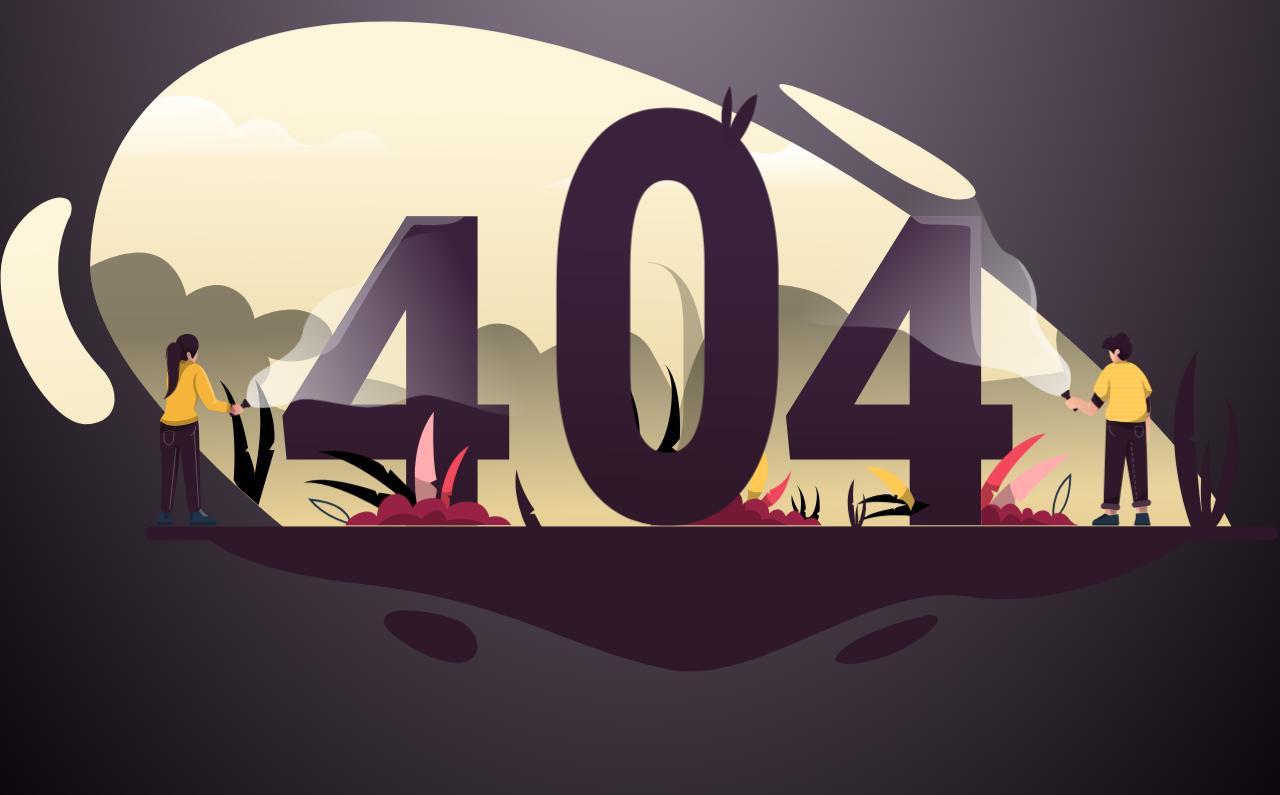
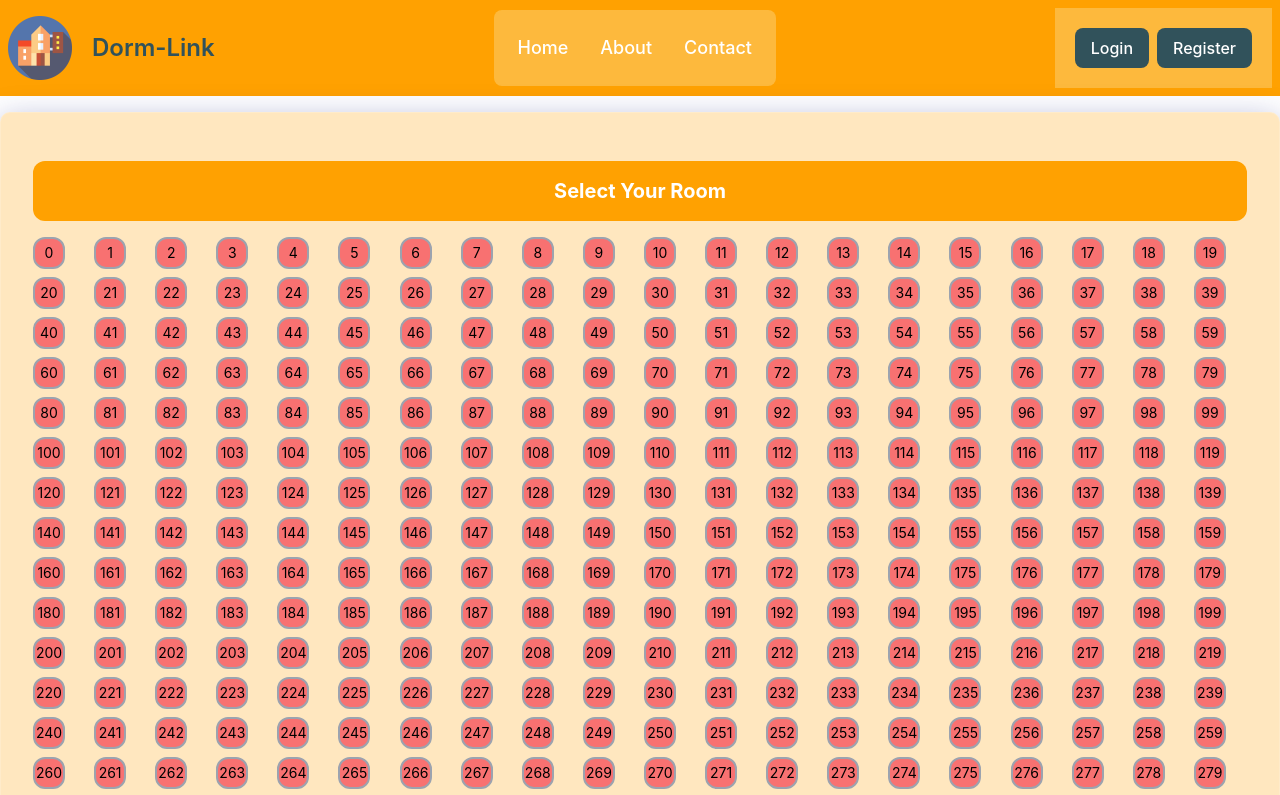
Before and after one commit to MrSingh2000/dormlink, a React (Create React App) app in the folder client/: page /roomchart in a window 1280 px wide. Before the commit this address had no page. Shown: the top 795 px of the page. Built offline with nearby package versions, Linux system fonts and the light colour scheme.

Commit message:
room chart UI: done

```diff
--- a/client/src/App.css
+++ b/client/src/App.css
@@ -1,38 +1,11 @@
-.App {
-  text-align: center;
+.seat-chart {
+  background: rgba(255, 161, 1, 0.25);
+  box-shadow: 0 8px 32px 0 rgba(31, 38, 135, 0.37);
+  backdrop-filter: blur(4px);
+  -webkit-backdrop-filter: blur(4px);
+  border-radius: 10px;
+  border: 1px solid rgba(255, 255, 255, 0.18);
+  padding: 2rem;
+  margin-top: 1rem;
+  margin-bottom: 1rem;
 }
-
-.App-logo {
-  height: 40vmin;
-  pointer-events: none;
-}
-
-@media (prefers-reduced-motion: no-preference) {
-  .App-logo {
-    animation: App-logo-spin infinite 20s linear;
-  }
-}
-
-.App-header {
-  background-color: #282c34;
-  min-height: 100vh;
-  display: flex;
-  flex-direction: column;
-  align-items: center;
-  justify-content: center;
-  font-size: calc(10px + 2vmin);
-  color: white;
-}
-
-.App-link {
-  color: #61dafb;
-}
-
-@keyframes App-logo-spin {
-  from {
-    transform: rotate(0deg);
-  }
-  to {
-    transform: rotate(360deg);
-  }
-}
--- a/client/src/App.js
+++ b/client/src/App.js
@@ -8,6 +8,7 @@ import Error from "./components/error/ErrorEle";
 import { createBrowserRouter, RouterProvider } from "react-router-dom";
 import AdminDashboard from "./components/AdminDashboard";
 import AdminLogin from "./components/auth/admin/Login";
+import RoomChart from "./components/hostel/RoomChart";
 
 const router = createBrowserRouter([
   {
@@ -23,6 +24,10 @@ const router = createBrowserRouter([
         path: "/contact",
         element: <Contact />,
       },
+      {
+        path: "/roomchart",
+        element: <RoomChart />
+      }
     ],
   },
   {
--- a/client/src/components/hostel/RoomChart.jsx
+++ b/client/src/components/hostel/RoomChart.jsx
@@ -1,9 +1,94 @@
-import React from 'react'
+import React, { useState } from "react";
+import { useEffect } from "react";
 
-function RoomChart() {
+const Room = ({ roomNum, id, isSelected, onSelect }) => (
+  <div
+    className={`seat ${
+      isSelected ? "bg-[#00ff00]" : "bg-red-400"
+    } w-8 h-8 rounded-xl border-gray-400 border-2 text-sm flex items-center justify-center cursor-pointer hover:bg-[#00ff00] `}
+    onClick={() => onSelect(id)}
+  >
+    {roomNum}
+  </div>
+);
+
+const RoomChart = () => {
+  const [selectedRoom, setSelectedRoom] = useState(null);
+  const [allRooms, setAllRooms] = useState([]);
+  const hostel = Object.freeze({
+    BH1: 276,
+    BH2: 276,
+    BH3: 276,
+    BH4: 276,
+    GH: 93,
+    MTH: 282,
+    KCH: 285,
+  });
+
+  const handleSeatSelect = (seatId) => {
+    // Toggle seat selection
+    let rooms = [...allRooms];
+    let newRooms = rooms.map((item) => ({ ...item, isSelected: false }));
+
+    setSelectedRoom(newRooms[seatId]);
+    newRooms[seatId] = {
+      id: seatId,
+      roomNum: seatId + 101,
+      isSelected: !rooms[seatId].isSelected,
+    };
+    setAllRooms(newRooms);
+  };
+
+  // Generate an array of seat components
+  useEffect(() => {
+    let rooms = [];
+    for (let i = 0; i < hostel.KCH; i++) {
+      rooms.push({
+        id: i,
+        roomNum: i + 101,
+        isSelected: false,
+        available: true,
+      });
+      setAllRooms(rooms);
+    }
+  }, []);
+
+  const handleSubmit = () => {
+    console.log("send room details");
+    // TODO: Write the logic to send room details here
+  };
+
   return (
-    <div>this is roomchat applicatoin</div>
-  )
-}
+    <div className="bg-white min-h-screen flex flex-col justify-center">
+      <div className="seat-chart min-w-1/3">
+        <h2 className="text-center bg-[#ffa101] p-4 my-4 rounded-xl text-xl font-bold text-white">
+          Select Your Room
+        </h2>
+        <div className="grid grid-cols-20 gap-2">
+          {allRooms.map((room) => {
+            return (
+              <Room
+                key={room.id}
+                id={room.id}
+                roomNum={room.id}
+                isSelected={room.isSelected}
+                onSelect={handleSeatSelect}
+              />
+            );
+          })}
+        </div>
+      </div>
 
-export default RoomChart
+      <div className="flex justify-center w-full">
+        <button
+          type="button"
+          class="py-2 px-4  bg-indigo-600 hover:bg-indigo-700 focus:ring-indigo-500 focus:ring-offset-indigo-200 text-white transition ease-in duration-200 text-center text-base font-semibold shadow-md focus:outline-none focus:ring-2 focus:ring-offset-2  rounded-lg max-w-lg"
+        >
+          Select
+        </button>
+      </div>
+    </div>
+  );
+};
+
+export default RoomChart;
--- a/client/tailwind.config.js
+++ b/client/tailwind.config.js
@@ -1,10 +1,13 @@
 /** @type {import('tailwindcss').Config} */
 module.exports = {
-  content: [
-    "./src/**/*.{js,jsx,ts,tsx}",
-  ],
+  content: ["./src/**/*.{js,jsx,ts,tsx}"],
   theme: {
-    extend: {},
+    extend: {
+      gridTemplateColumns: {
+        // Simple 16 column grid
+        20: "repeat(20, minmax(0, 1fr))",
+      },
+    },
   },
   plugins: [],
-}
+};
```
